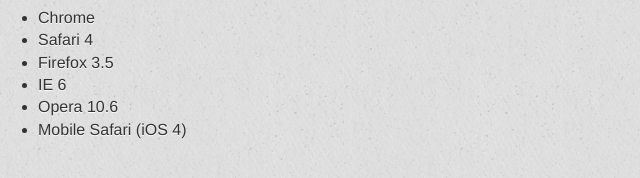
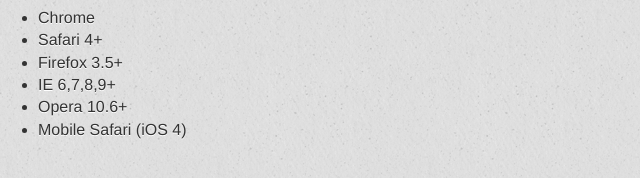
Before and after one commit to fgnass/spin.js, a plain HTML site: page index.html in a window 1280 px wide. Shown: the part 2413-2591 px from the top of the page, 82-722 px from the left. Drawn offline with nearby package versions, Linux system fonts and the light colour scheme; a web font is replaced by a local one.

Commit message:
Tested more browser versions

```diff
--- a/index.html
+++ b/index.html
@@ -119,10 +119,10 @@
   Spin.js has been successfully tested in the following browsers:
   <ul>
     <li>Chrome</li>
-    <li>Safari 4</li>
-    <li>Firefox 3.5</li>
-    <li>IE 6</li>
-    <li>Opera 10.6</li>
+    <li>Safari 4+</li>
+    <li>Firefox 3.5+</li>
+    <li>IE 6,7,8,9+</li>
+    <li>Opera 10.6+</li>
     <li>Mobile Safari (iOS 4)</li>
   </ul>
 </p>
```
